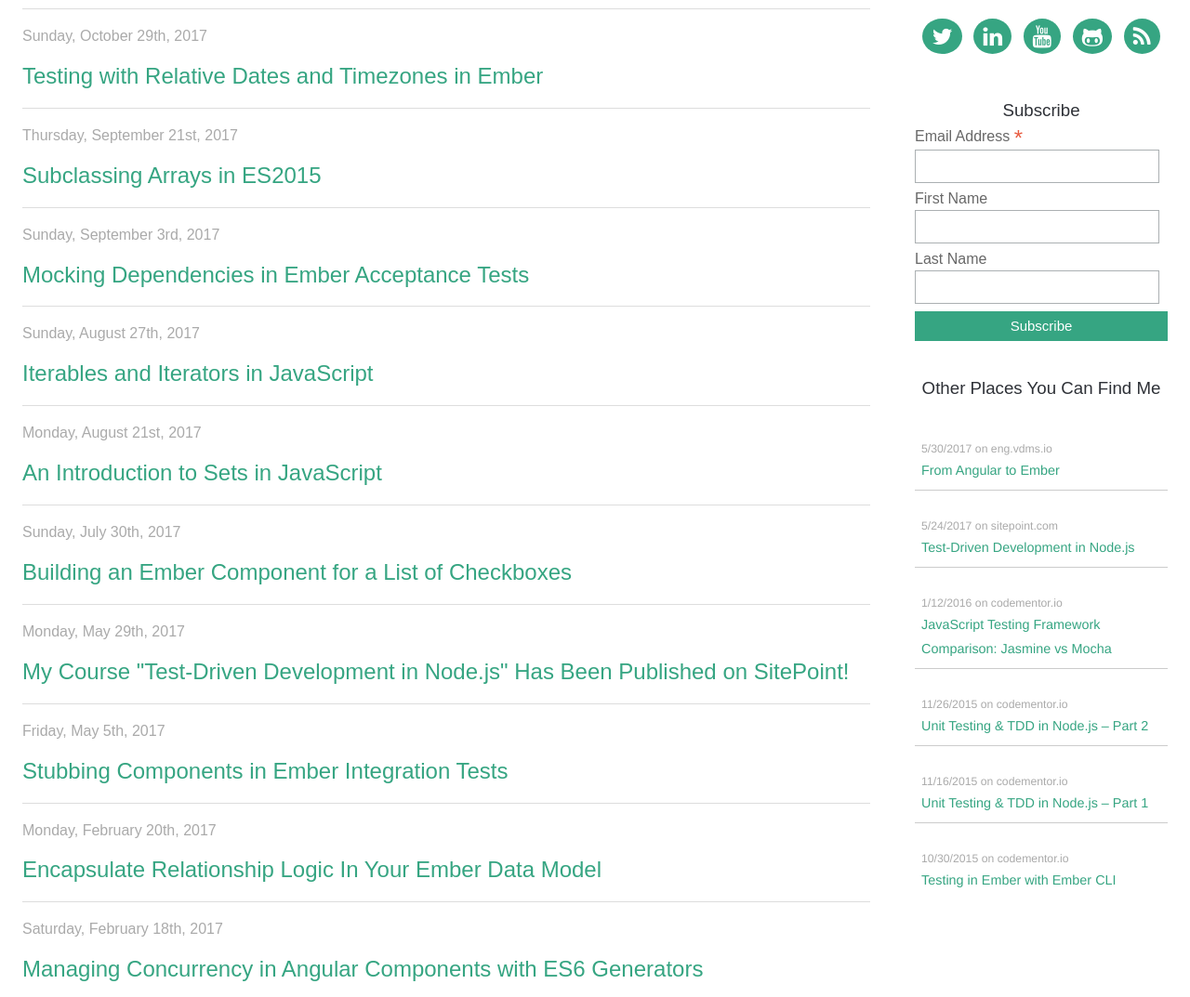
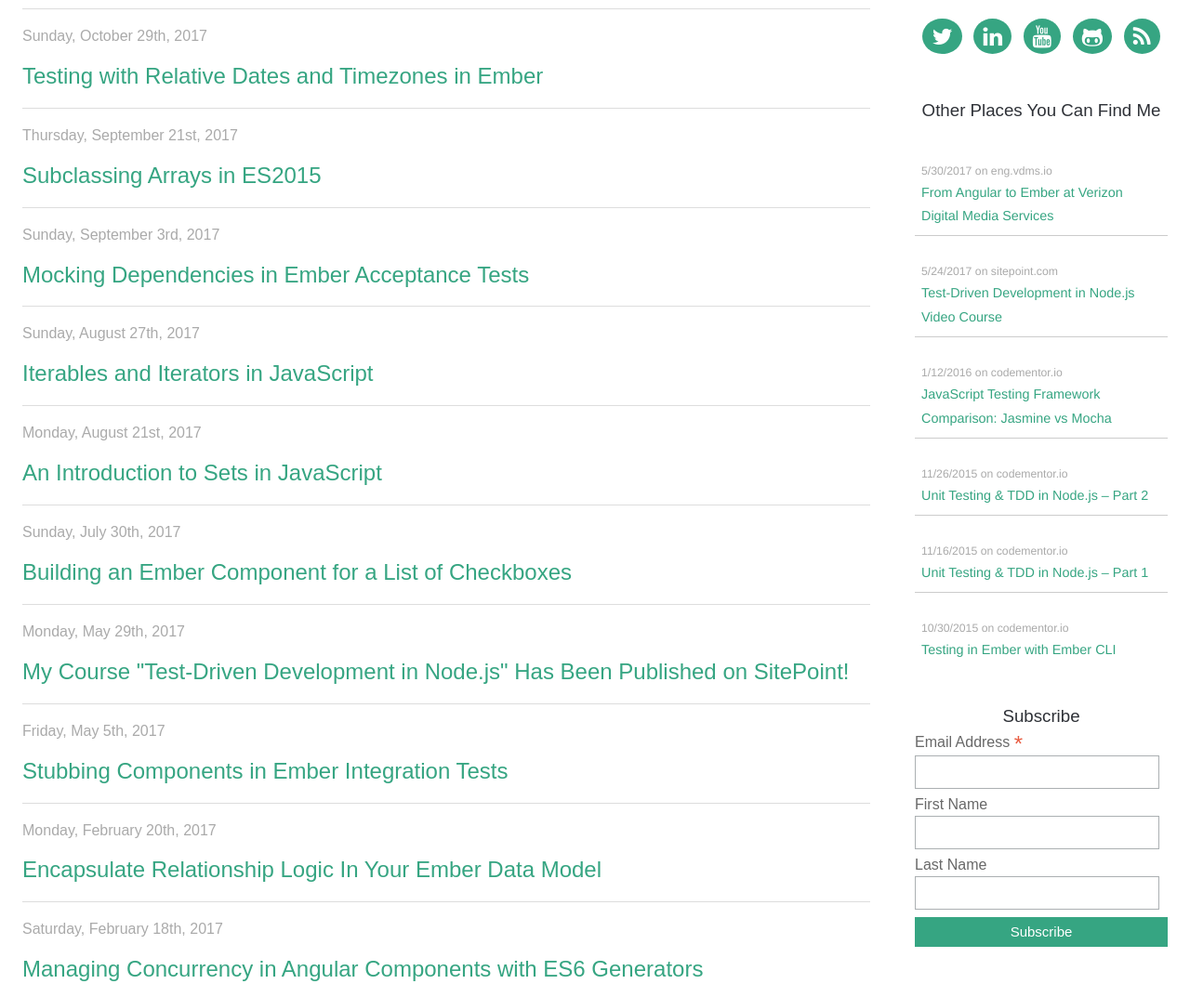
Before and after one commit to iamdtang/skaterdav85.github.io, a Jekyll site: the page built from index.html, in a window 1280 px wide and 1400 px high, cut to the strip 327-1400 px from the top of the window. Shown: the whole strip at 93% size. Built offline with Jekyll 4.4.1, drawn with Linux system fonts in a browser that asks for light colours; nearby versions of some CDN libraries; the list of posts is cut into pages by our own code.

Commit message:
move guest posts above subscribe in sidebar

```diff
--- a/_includes/other-posts.html
+++ b/_includes/other-posts.html
@@ -3,13 +3,13 @@
   <li>
     <a href="https://eng.verizondigitalmedia.com/2017/05/30/from-angular-to-ember/" target="_blank">
       <span class="date">5/30/2017 on eng.vdms.io</span>
-      From Angular to Ember
+      From Angular to Ember at Verizon Digital Media Services
     </a>
   </li>
   <li>
     <a href="https://www.sitepoint.com/premium/courses/test-driven-development-in-node-js-2932/?aref=dtang" target="_blank">
       <span class="date">5/24/2017 on sitepoint.com</span>
-      Test-Driven Development in Node.js
+      Test-Driven Development in Node.js Video Course
     </a>
   </li>
   <li>
--- a/_layouts/default.html
+++ b/_layouts/default.html
@@ -75,8 +75,8 @@
         <a href="/feed.xml" target="_blank"><i class="fa fa-rss fa-lg"></i></a>
       </li>
     </ul>
+    {% include other-posts.html %}
     {% include nav-subscribe.html %}
-    {% include other-posts.html %}
     <br>
     {% include google-ads.html %}
   </div>
```
